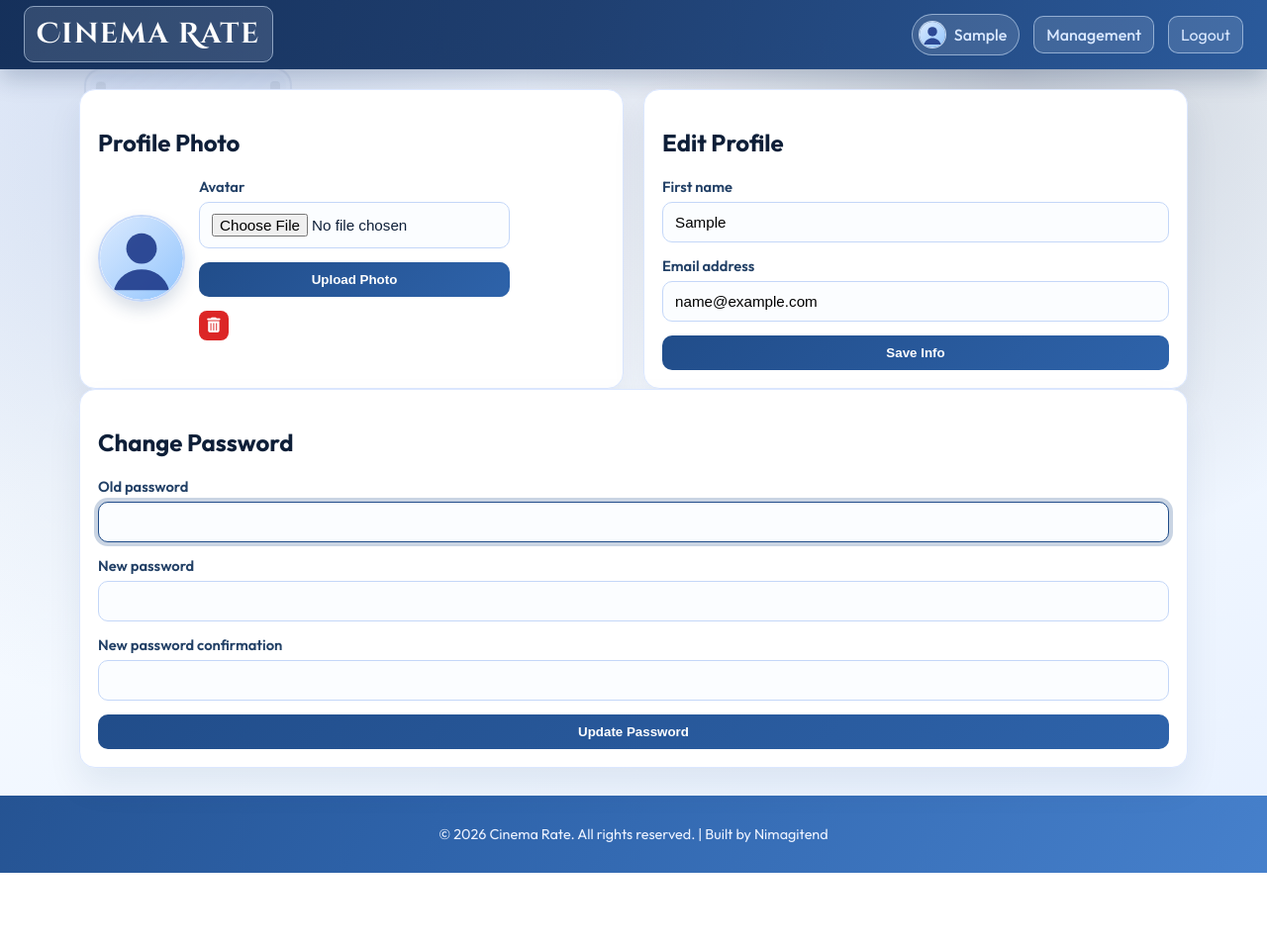
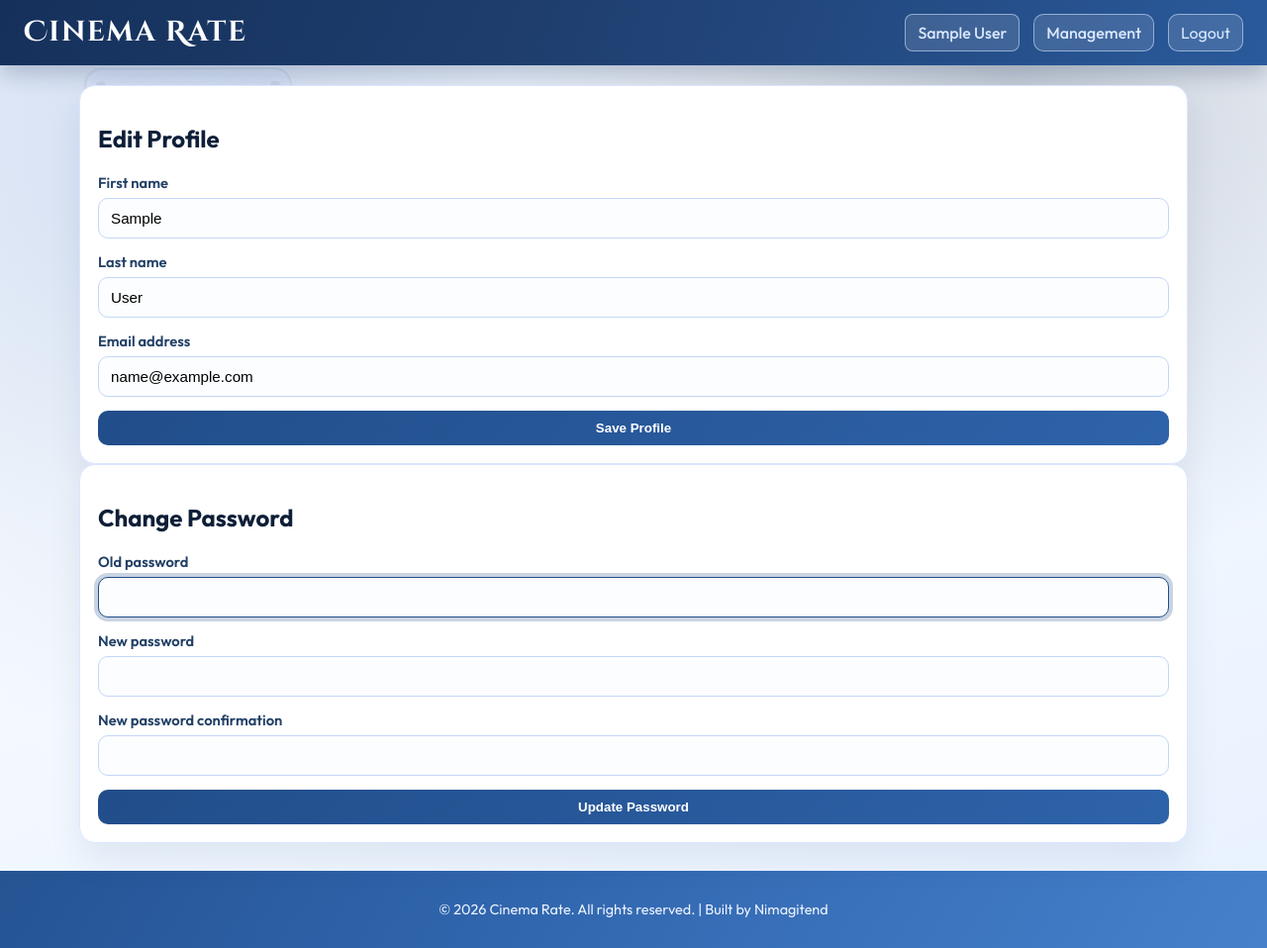
Before and after one commit to nimagitend/cinema_rate, a Django app: page /profile/ in a window 1280 px wide. Shown: the whole page at 99% size. Before the commit the page ends 882 px from the top, so only its background shows below. Run offline with Django 5.2, Linux system fonts and the light colour scheme; the visitor is signed in with stand-in values (Sample User, id 1); data comes from the database, SQL or seed files in the repository; some web fonts are replaced.

Commit message:
Remove profile photo features and update profile

```diff
--- a/core/context_processors.py
+++ b/core/context_processors.py
@@ -1,33 +1,13 @@
-from django.db import connection
-from django.db.utils import OperationalError, ProgrammingError
-from django.templatetags.static import static
-
-from .models import UserProfile
-
-
-def _profile_table_exists() -> bool:
-    try:
-        return UserProfile._meta.db_table in connection.introspection.table_names()
-    except (ProgrammingError, OperationalError):
-        return False
-
 
 def header_profile_context(request):
     if not getattr(request, 'user', None) or not request.user.is_authenticated:
         return {}
 
-    display_name = (request.user.first_name or '').strip() or 'Profile'
-    avatar_url = static('images/default-avatar.svg')
-
-    if _profile_table_exists():
-        try:
-            profile = UserProfile.objects.filter(user=request.user).first()
-            if profile and profile.avatar:
-                avatar_url = profile.avatar.url
-        except (ProgrammingError, OperationalError):
-            pass
+    first_name = (request.user.first_name or '').strip()
+    last_name = (request.user.last_name or '').strip()
+    full_name = ' '.join(part for part in [first_name, last_name] if part)
+    display_name = full_name or request.user.username
 
     return {
         'header_display_name': display_name,
-        'header_avatar_url': avatar_url,
     }
--- a/core/forms.py
+++ b/core/forms.py
@@ -6,8 +6,7 @@ from django.core.validators import RegexValidator
 import string
 from datetime import date
 from decimal import Decimal
-
-from .models import Country, PersonalActor, PersonalMovie, UserProfile
+from .models import Country, PersonalActor, PersonalMovie
 
 User = get_user_model()
 
@@ -74,9 +73,10 @@ class LoginForm(AuthenticationForm):
 class ProfileInfoForm(forms.ModelForm):
     class Meta:
         model = User
-        fields = ('first_name', 'email')
+        fields = ('first_name', 'last_name', 'email')
         widgets = {
-            'first_name': forms.TextInput(attrs={'placeholder': 'Your name'}),
+            'first_name': forms.TextInput(attrs={'placeholder': 'First name'}),
+            'last_name': forms.TextInput(attrs={'placeholder': 'Last name'}),
             'email': forms.EmailInput(attrs={'placeholder': 'Your email', 'autocomplete': 'email'}),
         }
 
@@ -85,15 +85,6 @@ class ProfileInfoForm(forms.ModelForm):
         if User.objects.filter(email__iexact=email).exclude(pk=self.instance.pk).exists():
             raise forms.ValidationError('This email is already registered.')
         return email
-
-
-class ProfileAvatarForm(forms.ModelForm):
-    class Meta:
-        model = UserProfile
-        fields = ('avatar',)
-        widgets = {
-            'avatar': forms.ClearableFileInput(attrs={'accept': '.png,.jpg,.jpeg,.webp'})
-        }
 
 class ProfilePasswordForm(PasswordChangeForm):
     pass
--- a/core/views.py
+++ b/core/views.py
@@ -14,24 +14,11 @@ from .forms import (
     LoginForm,
     PersonalActorForm,
     PersonalMovieForm,
-    ProfileAvatarForm,
     ProfileInfoForm,
     ProfilePasswordForm,
     RegisterForm,
 )
-from .models import Actor, ActorVote, Country, Movie, MovieVote, PersonalActor, PersonalMovie, UserProfile
-
-
-def _get_or_create_profile(user):
-    if not _table_exists(UserProfile._meta.db_table):
-        return None
-
-    try:
-        profile, _ = UserProfile.objects.get_or_create(user=user)
-        return profile
-    except (ProgrammingError, OperationalError):
-        return None
-
+from .models import Actor, ActorVote, Country, Movie, MovieVote, PersonalActor, PersonalMovie
 
 def _table_exists(table_name: str) -> bool:
     try:
@@ -74,15 +61,9 @@ def register_view(request: HttpRequest) -> HttpResponse:
 
 @login_required
 def profile_view(request: HttpRequest) -> HttpResponse:
-    profile = _get_or_create_profile(request.user)
-    profile_table_exists = profile is not None
 
     info_form = ProfileInfoForm(instance=request.user)
-    avatar_form = ProfileAvatarForm(instance=profile) if profile_table_exists else ProfileAvatarForm()
     password_form = ProfilePasswordForm(user=request.user)
-
-    if not profile_table_exists:
-        messages.warning(request, 'Profile photo is unavailable until database migrations are applied.')
 
     if request.method == 'POST':
         if 'save_profile_info' in request.POST:
@@ -99,33 +80,9 @@ def profile_view(request: HttpRequest) -> HttpResponse:
                 request.session['auth_login_timestamp'] = timezone.now().isoformat()
                 messages.success(request, 'Password updated successfully.')
                 return redirect('profile')
-        elif 'upload_avatar' in request.POST:
-            if profile_table_exists:
-                avatar_form = ProfileAvatarForm(request.POST, request.FILES, instance=profile)
-                if avatar_form.is_valid():
-                    if profile.avatar:
-                        profile.avatar.delete(save=False)
-                    avatar_form.save()
-                    messages.success(request, 'Profile photo updated.')
-                    return redirect('profile')
-            else:
-                messages.error(request, 'Profile photo is temporarily unavailable. Please run migrations.')
-
-        elif 'delete_avatar' in request.POST:
-            if profile_table_exists and profile.avatar:
-                profile.avatar.delete(save=False)
-                profile.avatar = None
-                profile.save(update_fields=['avatar'])
-                messages.success(request, 'Profile photo removed.')
-            elif profile_table_exists:
-                messages.info(request, 'No profile photo to delete.')
-            else:
-                messages.error(request, 'Profile photo is temporarily unavailable. Please run migrations.')
 
     context = {
-        'profile': profile,
         'info_form': info_form,
-        'avatar_form': avatar_form,
         'password_form': password_form,
     }
     return render(request, 'core/profile.html', context)
@@ -149,37 +106,8 @@ def home_view(request: HttpRequest) -> HttpResponse:
     movie_form = PersonalMovieForm(prefix='movie')
     actor_form = PersonalActorForm(prefix='actor')
 
-    profile = _get_or_create_profile(request.user)
-    profile_table_exists = profile is not None
-    avatar_form = ProfileAvatarForm(instance=profile) if profile_table_exists else ProfileAvatarForm()
-
-    if not profile_table_exists:
-        messages.warning(request, 'Profile photo is unavailable until database migrations are applied.')
-
     if request.method == 'POST':
-        if 'upload_avatar' in request.POST:
-            if profile_table_exists:
-                avatar_form = ProfileAvatarForm(request.POST, request.FILES, instance=profile)
-                if avatar_form.is_valid():
-                    if profile.avatar:
-                        profile.avatar.delete(save=False)
-                    avatar_form.save()
-                    messages.success(request, 'Profile photo updated.')
-                    return redirect('home')
-            else:
-                messages.error(request, 'Profile photo is temporarily unavailable. Please run migrations.')
-
-        elif 'delete_avatar' in request.POST:
-            if profile_table_exists and profile.avatar:
-                profile.avatar.delete(save=False)
-                profile.avatar = None
-                profile.save(update_fields=['avatar'])
-                messages.success(request, 'Profile photo removed.')
-            elif profile_table_exists:
-                messages.info(request, 'No profile photo to delete.')
-            else:
-                messages.error(request, 'Profile photo is temporarily unavailable. Please run migrations.')
-        elif 'add_movie' in request.POST:
+        if 'add_movie' in request.POST:
             if personal_movie_table_exists:
                 movie_form = PersonalMovieForm(request.POST, request.FILES, prefix='movie')
                 if movie_form.is_valid():
@@ -226,7 +154,7 @@ def home_view(request: HttpRequest) -> HttpResponse:
         if personal_actor_table_exists:
             actor_queryset = PersonalActor.objects.filter(user=request.user).select_related('country')
             if actor_country:
-                movie_queryset = movie_queryset.filter(country__name__icontains=movie_country)
+                actor_queryset = actor_queryset.filter(country__name__icontains=actor_country)
             actors = list(actor_queryset)
 
     except (ProgrammingError, OperationalError):
@@ -247,8 +175,6 @@ def home_view(request: HttpRequest) -> HttpResponse:
         'actors_ranked': actors,
         'movie_form': movie_form,
         'actor_form': actor_form,
-        'profile': profile,
-        'avatar_form': avatar_form,
     }
     return render(request, 'core/home.html', context)
 
--- a/static/css/style.css
+++ b/static/css/style.css
@@ -142,23 +142,14 @@ body::before {
 .profile-pill {
     border: 1px solid rgba(216, 233, 255, 0.55);
     background: rgba(255, 255, 255, 0.12);
-    border-radius: 999px;
-    padding: 6px 12px 6px 6px;
+    border-radius: 8px;
+    padding: 8px 12px;
     display: inline-flex;
     align-items: center;
     gap: 8px;
     color: #d9e8ff;
     text-decoration: none;
     font-weight: 600;
-}
-
-.header-avatar {
-    width: 28px;
-    height: 28px;
-    border-radius: 50%;
-    object-fit: cover;
-    border: 1px solid rgba(216, 233, 255, 0.8);
-    background: rgba(255, 255, 255, 0.25);
 }
 
 .profile-pill:hover {
@@ -204,8 +195,9 @@ section > form {
 }
 
 .actor-card {
-    background: linear-gradient(150deg, rgba(253, 247, 255, 0.95), rgba(239, 228, 255, 0.92) 55%, rgba(213, 196, 248, 0.84));
-    border-color: rgba(170, 144, 226, 0.5);
+    background: linear-gradient(150deg, rgba(244, 255, 246, 0.96), rgba(223, 246, 229, 0.92) 55%, rgba(196, 233, 205, 0.86));
+    border-color: rgba(126, 188, 143, 0.55);
+
 }
 
 .hero-box h3 { margin: 8px 0; font-size: 1.2rem; }
@@ -503,22 +495,6 @@ button:hover,
     }
 }
 
-.profile-quick {
-    display: flex;
-    gap: 14px;
-    align-items: center;
-    flex-wrap: wrap;
-}
-
-.avatar-lg {
-    width: 88px;
-    height: 88px;
-    border-radius: 50%;
-    object-fit: cover;
-    border: 2px solid #c4d7f8;
-    box-shadow: 0 8px 16px rgba(18, 57, 107, 0.16);
-}
-
 .inline-form {
     display: flex;
     gap: 8px;
--- a/templates/base.html
+++ b/templates/base.html
@@ -22,12 +22,11 @@
 </div>
 <header class="site-header">
     <div class="brand-area">
-        <a class="brand brand-box" href="{% if user.is_authenticated %}{% url 'home' %}{% else %}{% url 'login' %}{% endif %}">Cinema Rate</a>
+        <a class="brand" href="{% if user.is_authenticated %}{% url 'home' %}{% else %}{% url 'login' %}{% endif %}">Cinema Rate</a>
     </div>
     <div class="right-area">
         {% if user.is_authenticated %}
             <a class="profile profile-pill" href="{% url 'profile' %}">
-                <img src="{{ header_avatar_url }}" alt="{{ header_display_name }} avatar" class="header-avatar">
                 <span>{{ header_display_name }}</span>
             </a>
             {% if user.is_staff %}
--- a/templates/core/profile.html
+++ b/templates/core/profile.html
@@ -1,23 +1,6 @@
 {% extends 'base.html' %}
-{% load static %}
 {% block content %}
 <section class="entry-grid">
-    <article class="entry-card">
-        <h2>Profile Photo</h2>
-        <div class="profile-quick">
-            <img src="{% if profile.avatar %}{{ profile.avatar.url }}{% else %}{% static 'images/default-avatar.svg' %}{% endif %}" alt="Profile avatar" class="avatar-lg">
-            <form method="post" enctype="multipart/form-data" class="auth-form">
-                {% csrf_token %}
-                <div class="field-group">
-                    <label for="{{ avatar_form.avatar.id_for_label }}">Avatar</label>
-                    {{ avatar_form.avatar }}
-                    {% for error in avatar_form.avatar.errors %}<small class="error">{{ error }}</small>{% endfor %}
-                </div>
-                <button type="submit" name="upload_avatar">Upload Photo</button>
-                <button type="submit" name="delete_avatar" class="delete-btn" aria-label="Delete profile photo"><i class="fa-solid fa-trash-can" aria-hidden="true"></i></button>
-            </form>
-        </div>
-    </article>
 
     <article class="entry-card">
         <h2>Edit Profile</h2>
@@ -30,7 +13,7 @@
                     {% for error in field.errors %}<small class="error">{{ error }}</small>{% endfor %}
                 </div>
             {% endfor %}
-            <button type="submit" name="save_profile_info">Save Info</button>
+            <button type="submit" name="save_profile_info">Save Profile</button>
         </form>
     </article>
 </section>
```
Also changed, not shown: core/models.py (+0 -16 lines), core/migrations/0009_delete_userprofile.py (added), static/images/default-avatar.svg (deleted).
